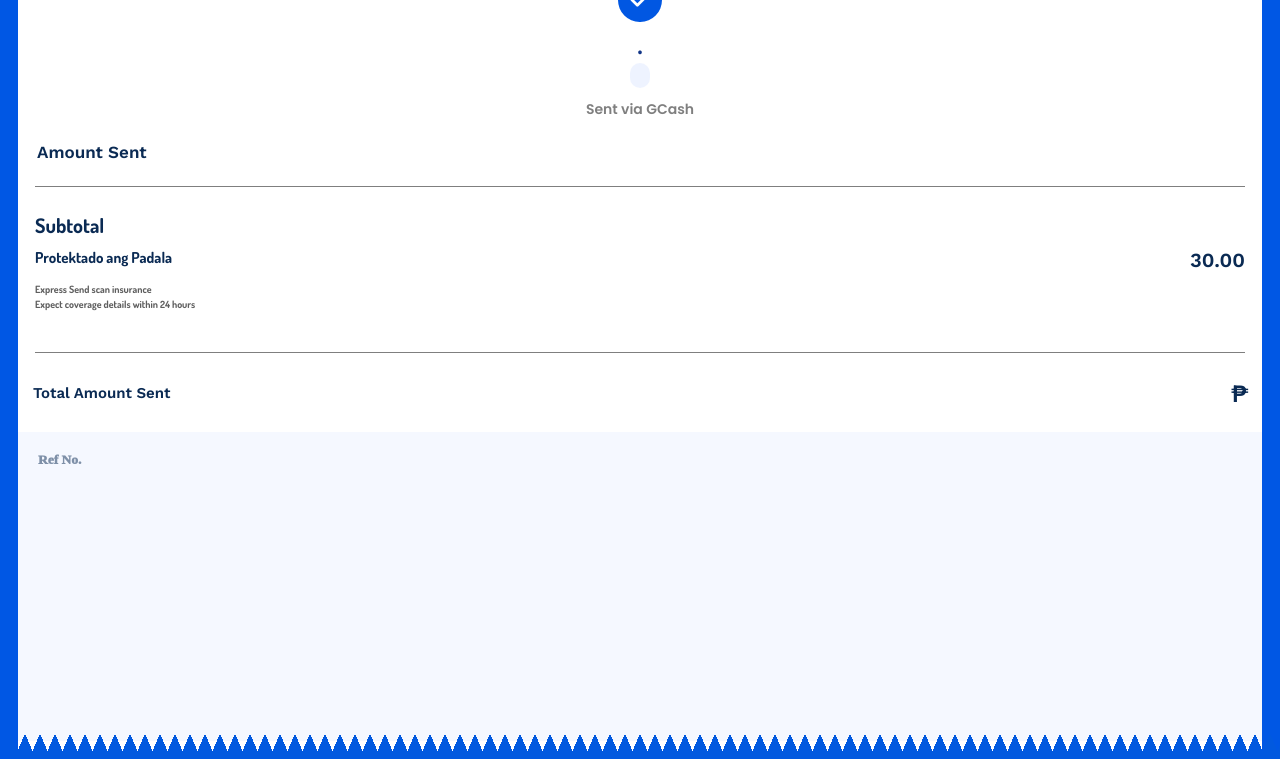
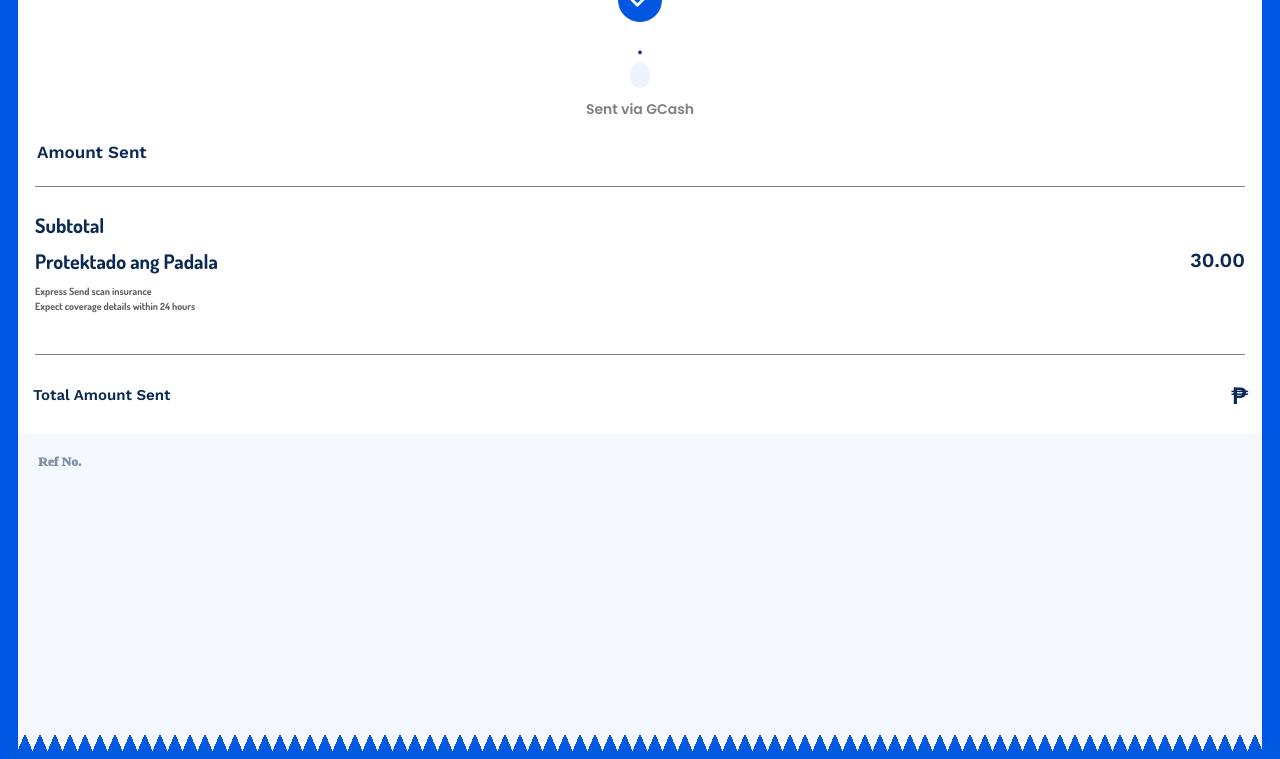
Before and after one commit to iamdavidyn/Gapp, a Django app: template gapp/templates/gslip.html in a window 1280 px wide. Shown: the part 101-860 px from the top of the page. Run offline with Django 5.2, Linux system fonts and the light colour scheme; the template is opened without the code that fills it, so the values that code supplies are empty; parts of the project's set-up code (start-up, migrations or seed data) failed here and were passed over; some libraries are stand-ins or nearby versions; some web fonts are replaced.

Commit message:
Remove font size from tag div in gslip.html
Removed font size styling from the tag div.

```diff
--- a/gapp/templates/gslip.html
+++ b/gapp/templates/gslip.html
@@ -522,7 +522,7 @@
             <div class="amount">
                 {{amount }}
             </div>
-            <div class="tag" style="font-family: 'Dosis', sans-serif; font-weight: 700; font-size: 15px; ">
+            <div class="tag" style="font-family: 'Dosis', sans-serif; font-weight: 700;">
                 Protektado ang Padala
             </div>
             <div class="amount" style="text-align: right;">
```
